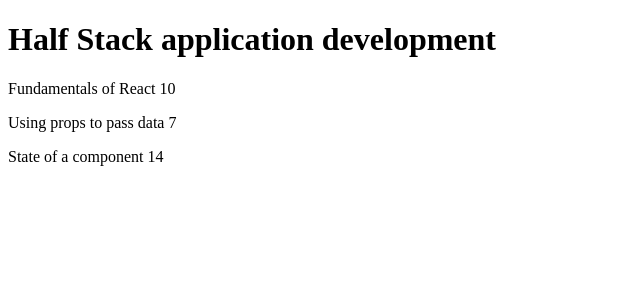
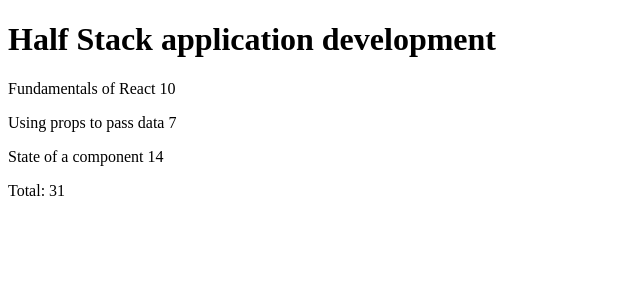
Before and after one commit to DevWithRS/Fullstackopen-Course, a React (Vite) app: page / in a window 1280 px wide. Shown: the top 300 px of the page, without its empty margins (0-640 px from the left). Built offline with nearby package versions, Linux system fonts and the light colour scheme.

Commit message:
Complete Exercise 2.2 & 2.3

```diff
--- a/src/App.jsx
+++ b/src/App.jsx
@@ -1,9 +1,14 @@
+
+const Total = (props) => {
+  return(<p>Total: {props.parts.reduce((total, n) => total + n.exercises, 0)}</p>)
+}
 
 const Course = (props) => {
   return(
     <div>
       <h1>{props.course.name}</h1>
       {props.course.parts.map(part => <p key={part.id}>{part.name} {part.exercises}</p>)}
+      <Total parts ={props.course.parts}/>
     </div>)
 }
 
```
